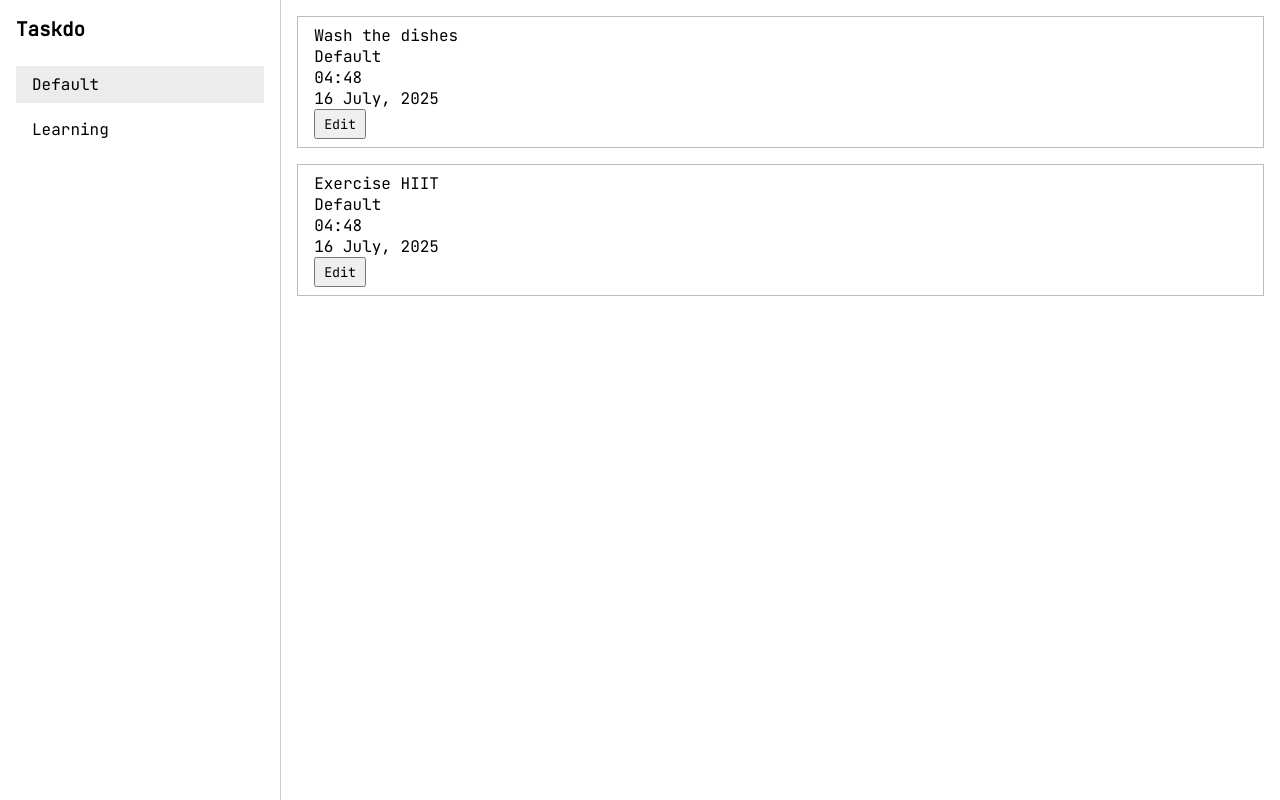
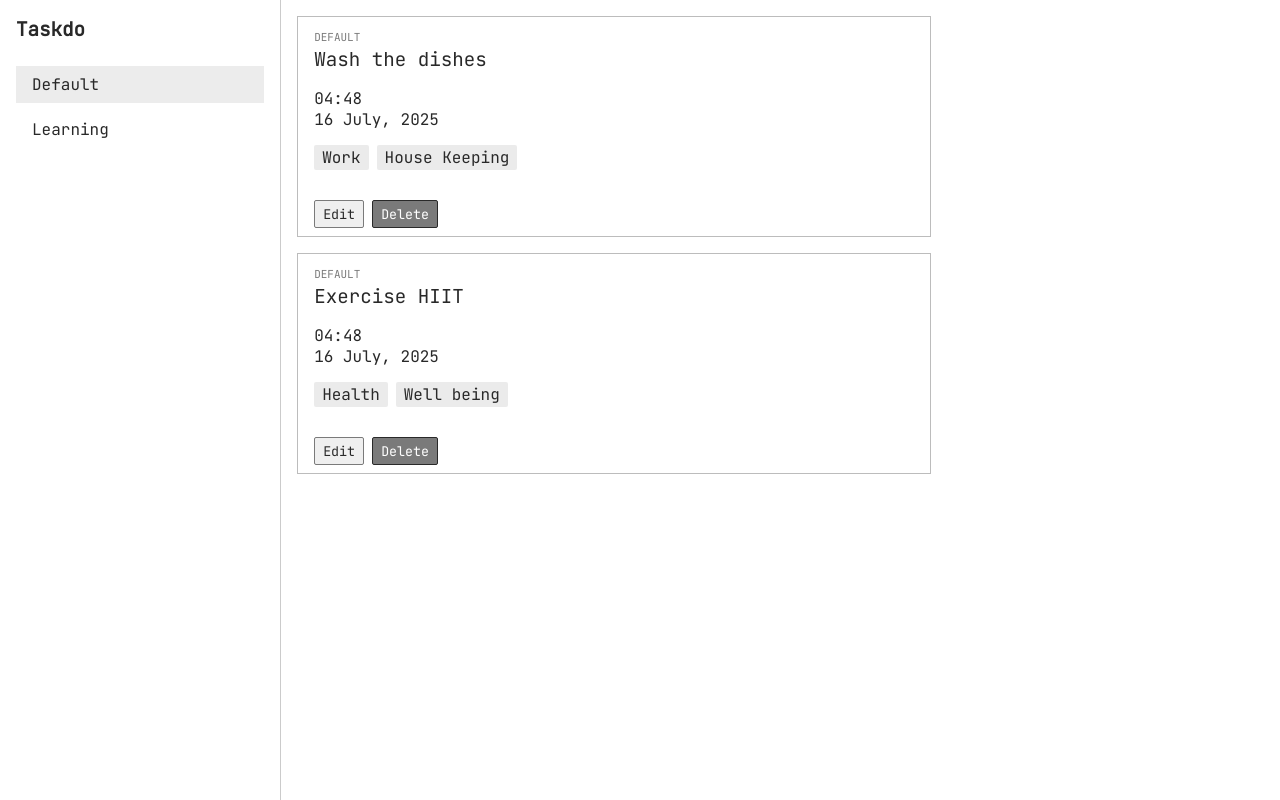
Before and after one commit to adnanyusuf85/todolist, a website built with webpack: page src/templates/template.html in a window 1280 px wide. Built offline with nearby package versions, Linux system fonts and the light colour scheme.

Commit message:
WIP: Architecture improvement

```diff
--- a/src/components/common.module.css
+++ b/src/components/common.module.css
@@ -1,9 +1,5 @@
-:root{
-    --primary: rgb(0, 0, 0);
-}
 .apptitle{
     font-size:1.2rem;
-    color: var(--primary);
     font-weight: 600;
     margin-bottom: 24px;
     user-select: none;
@@ -13,12 +9,3 @@
     margin-bottom:8px;
     padding:8px 16px;
 }
-
-.clickable{
-    cursor:pointer;
-
-}
-
-.clickable:hover{
-    color: rgb(75, 75, 75);
-}
--- a/src/components/projectsList.js
+++ b/src/components/projectsList.js
@@ -16,7 +16,7 @@ export default function createProjectsList(projects){
 
     list.forEach( (item) => {
         let el = document.createElement('p');
-        el.classList.add(style.clickable,style.project_in_list);
+        el.classList.add('clickable', style.project_in_list);
         el.id = 'projects_list_item_'+item.id;
         el.setAttribute("data-id", item.id);
         el.innerHTML = item.title;
--- a/src/components/sidebar.js
+++ b/src/components/sidebar.js
@@ -5,7 +5,7 @@ export default function getSideBar(){
     let containing_div = document.createElement("div");
     let title = document.createElement("p");
     title.innerText = "Taskdo"
-    title.classList.add(style.apptitle);
+    title.classList.add(style.apptitle, 'primary-text');
     containing_div.appendChild(title);
 
     return containing_div;
--- a/src/components/taskCard.js
+++ b/src/components/taskCard.js
@@ -1,4 +1,5 @@
 import * as style from './taskcard.module.css';
+
 export default class TaskCard{
     constructor(task, onEdit, onDelete){
         this.task = task;
@@ -9,20 +10,49 @@ export default class TaskCard{
     getDOM(){
         let taskCard = document.createElement('div');
         taskCard.classList.add(style.taskcard);
+
         let title = document.createElement('p');
+        title.classList.add(style.title, 'primary-text');
+
         let project = document.createElement('p');
+        project.classList.add(style.project, 'secondary-text');
+
         let time = document.createElement('p');
+        time.classList.add(style.time);
+
+
         let dueDate = document.createElement('p');
+        dueDate.classList.add(style.date);
+
         let editButton = document.createElement('button');
         editButton.classList.add(style.editbutton);
         editButton.innerHTML = "Edit";
         editButton.addEventListener("click", this.onEdit.bind(null,this.task));
 
+        let deleteButton = document.createElement('button');
+        deleteButton.classList.add(style.deleteButton, 'cautious-button');
+        deleteButton.innerHTML = "Delete";
+        deleteButton.addEventListener("click", this.onDelete.bind(null,this.task));
+
+        let buttonArray = document.createElement('div');
+        buttonArray.classList.add(style.button_array);
+        buttonArray.append(editButton, deleteButton);
+
+        let tags = document.createElement('p');
+        tags.classList.add(style.tags);
+        console.log(this.task);
+        this.task.tags.forEach(tag => {
+            let tagDOM = document.createElement('span');
+            tagDOM.classList.add('tag');
+            tagDOM.innerHTML = tag;
+            tags.appendChild(tagDOM);
+        });
+
         title.innerHTML = this.task.title;
         project.innerHTML = this.task.project;
         time.innerHTML = `${this.task.dueDate.getHours().toString().padStart(2,'0')}:${this.task.dueDate.getMinutes().toString().padStart(2,'0')}`;
         dueDate.innerHTML = `${this.task.dueDate.getDate().toString().padStart(2,'0')} ${getMonthInString(this.task.dueDate.getMonth())}, ${this.task.dueDate.getFullYear()} `;
-        taskCard.append(title, project, time, dueDate, editButton);
+        taskCard.append(project, title, time, dueDate, tags, buttonArray);
         return taskCard;
     }
 
--- a/src/components/taskcard.module.css
+++ b/src/components/taskcard.module.css
@@ -3,8 +3,58 @@
     border: 1px solid rgb(188, 188, 188);
     padding: 8px 16px;
     margin-bottom:16px;
+    max-width: 600px;
 }
 
+.title{
+    font-weight: 400;
+    margin-bottom: 16px;
+    font-size: 1.2rem;
+}
+
+.description{
+    color:orange;
+}
+
+.project{
+    font-variant-caps: all-small-caps;
+    font-size: 1rem;
+}
+
+.time{
+
+
+}
+
+.date{
+    font-size: 1rem;
+    margin-bottom: 16px;
+}
+
+
 .editbutton{
-    padding: 4px 8px;
+    /* background-color: green; */
+
 }
+
+.deleteButton{
+    color:white;
+}
+
+.button_array{
+    display: flex;
+    flex-direction: row;
+    column-gap: 8px;
+}
+
+.tags{
+    margin-bottom:32px;
+}
+
+.tags > span {
+    border-radius: 2px;
+    margin-right:8px;
+    padding: 2px 8px;
+    vertical-align: middle;
+
+}
--- a/src/models/dataManager.js
+++ b/src/models/dataManager.js
@@ -6,8 +6,8 @@ export default class DataManager{
         this.projectsList = [
             new Project('Default', "",
                 [
-                    new Task({title:"Wash the dishes", description: "Task 1", project: "Default"}),
-                    new Task({title:"Exercise HIIT", description: "Task 2", project: "Default"})
+                    new Task({title:"Wash the dishes", description: "Task 1", project: "Default", tags:['Work', 'House Keeping']}),
+                    new Task({title:"Exercise HIIT", description: "Task 2", project: "Default", tags:['Health', "Well being"]})
                 ]),
             new Project('Learning', "",
                 [
--- a/src/models/task.js
+++ b/src/models/task.js
@@ -7,7 +7,7 @@ export default class Task{
         this.description;
         this.priority = priority;
         this.status = status;
-        this.tags = [];
+        this.tags = tags;
         this.dueDate = dueDate;
         this.project = project;
     }
--- a/src/styles/style.css
+++ b/src/styles/style.css
@@ -1,6 +1,17 @@
+:root{
+    --dark:#292929;
+    --dark-medium: #474747;
+    --dark-low: #7A7A7A;
+    --neutral: hsl(0, 0%, 84%);
+    --neutral-low: hsl(0, 0%, 92%);
+    --white:#FFFFFF;
+    --caution: #7A7A7A;
+
+}
 *{
     font-family: "JetBrains Mono";
     font-weight: 400;
+    color:var(--dark);
 }
 
 .focused_overlay{
@@ -59,3 +70,52 @@
     border: 1px solid blue;
     display: none;
 }
+
+
+button{
+    padding: 4px 8px;
+    border: 1px solid var(--dark-low);
+    border-radius: 2px;
+}
+
+button:hover{
+    background-color: var(--dark);
+    color:white;
+}
+
+.component{
+    padding:8px 16px;
+}
+
+.primary-text{
+    color:var(--dark);
+}
+
+.secondary-text{
+    color:var(--dark-low);
+}
+
+.tag{
+    background-color:var(--neutral-low);
+}
+
+.cautious-button{
+    background-color: var(--caution);
+    color:var(--white);
+    border-color: var(--dark);
+}
+
+.clickable{
+    cursor:pointer;
+
+}
+
+.clickable:hover{
+    background-color: var(--dark-medium);
+    color:white;
+
+}
+
+button{
+    cursor:pointer;
+}
```
